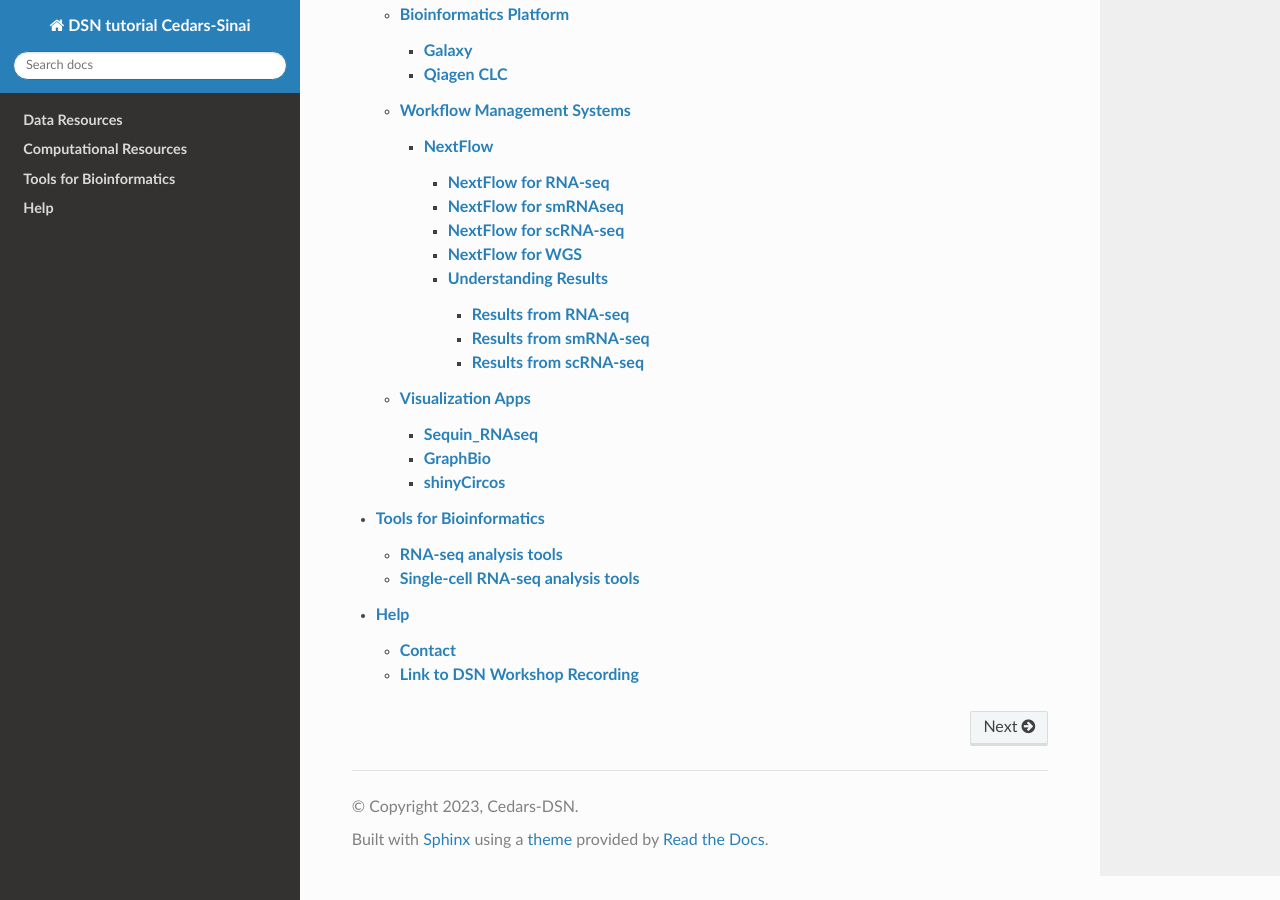
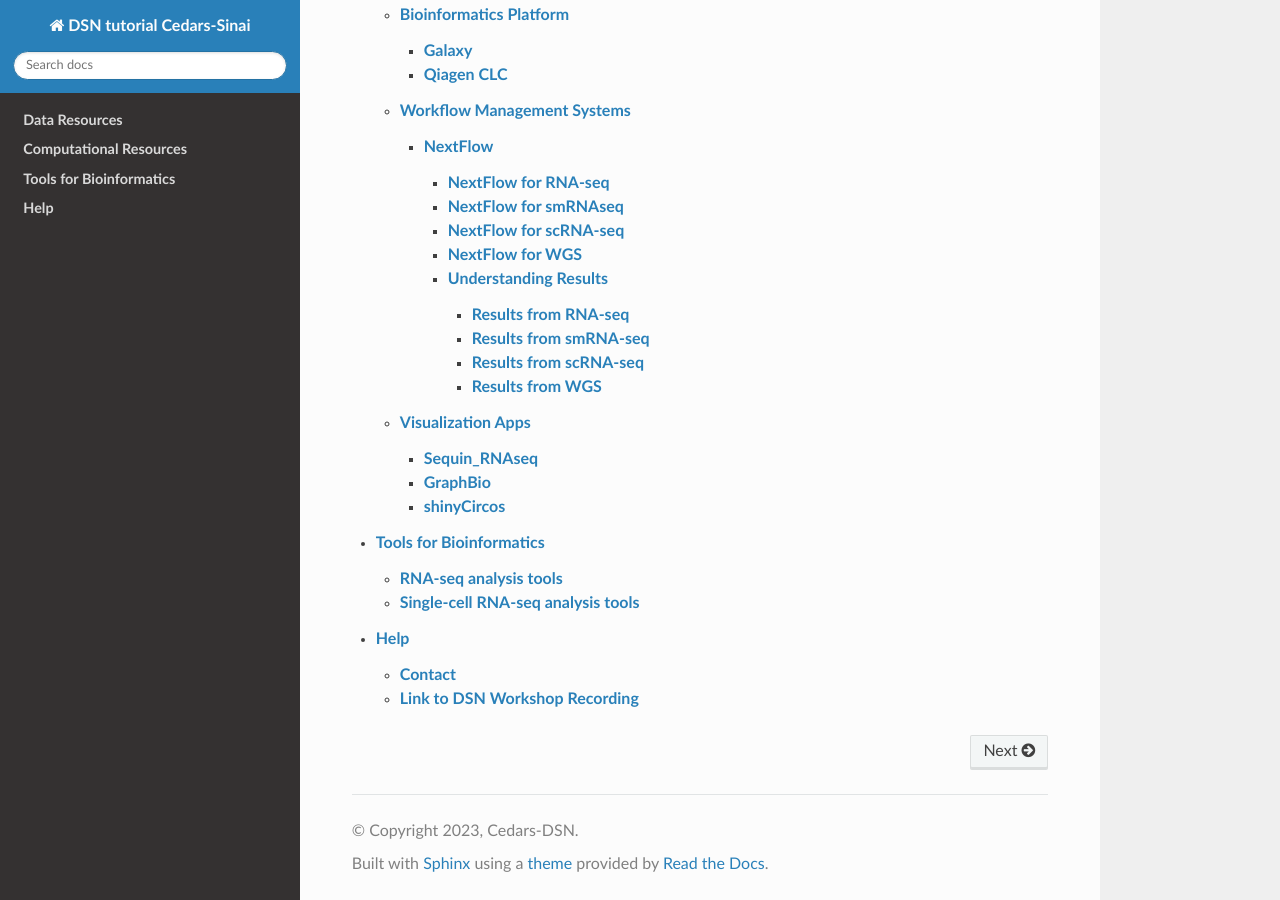
Before and after one commit to CedarsDSN/DSN_tutorial_page, a Sphinx documentation site: the page built from docs/index.rst, in a window 1280 px wide and 900 px high, scrolled down 934 px. Built offline with Sphinx 7.4.7 and the Read the Docs theme 3.1.0, drawn with Linux system fonts in a browser that asks for light colours; pages that are not in the unit, such as notebooks, are missing from menus.

Commit message:
Update index.rst

```diff
--- a/docs/Computational Resources/Workflow Management Systems/NextFlow/Understanding Results/index.rst
+++ b/docs/Computational Resources/Workflow Management Systems/NextFlow/Understanding Results/index.rst
@@ -9,3 +9,4 @@
    Results from RNA-seq.rst
    Results from smRNA-seq.rst
    Results from scRNA-seq.rst
+   Results from WGS.rst
```
